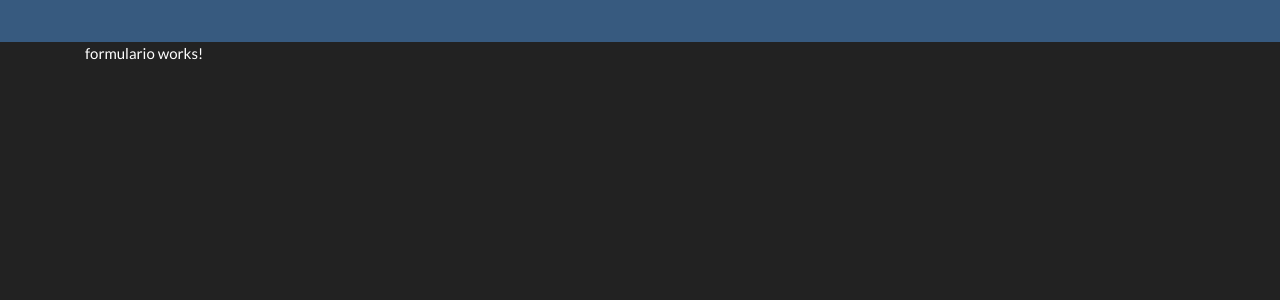
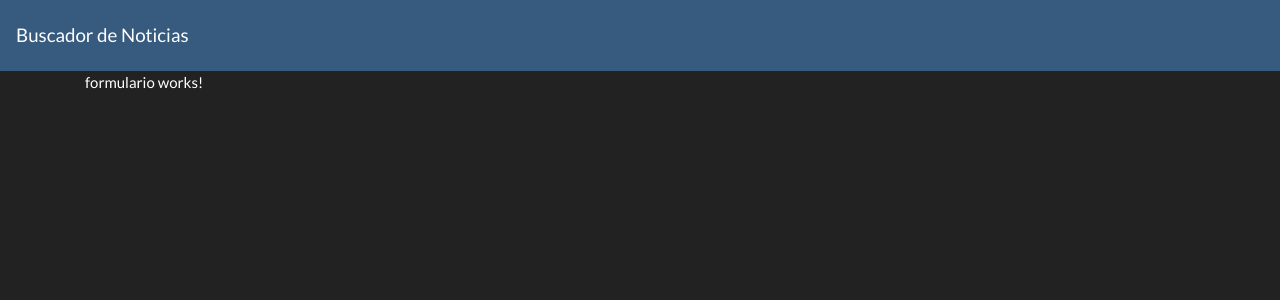
Before and after one commit to Daniel151505/Aplicacion-Noticias, an Angular app in the folder Aplicacion-Noticias/: page / in a window 1280 px wide. Shown: the top 300 px of the page. Built offline with nearby package versions, Linux system fonts and the light colour scheme.

Commit message:
Mandando Titulo al componente NavBar

```diff
--- a/Aplicacion-Noticias/src/app/app.component.html
+++ b/Aplicacion-Noticias/src/app/app.component.html
@@ -1,4 +1,4 @@
-<app-navbar></app-navbar>
+<app-navbar [titulo]="'Buscador de Noticias'"></app-navbar>
 <div class="container">
   <app-formulario></app-formulario>
 </div>
```
